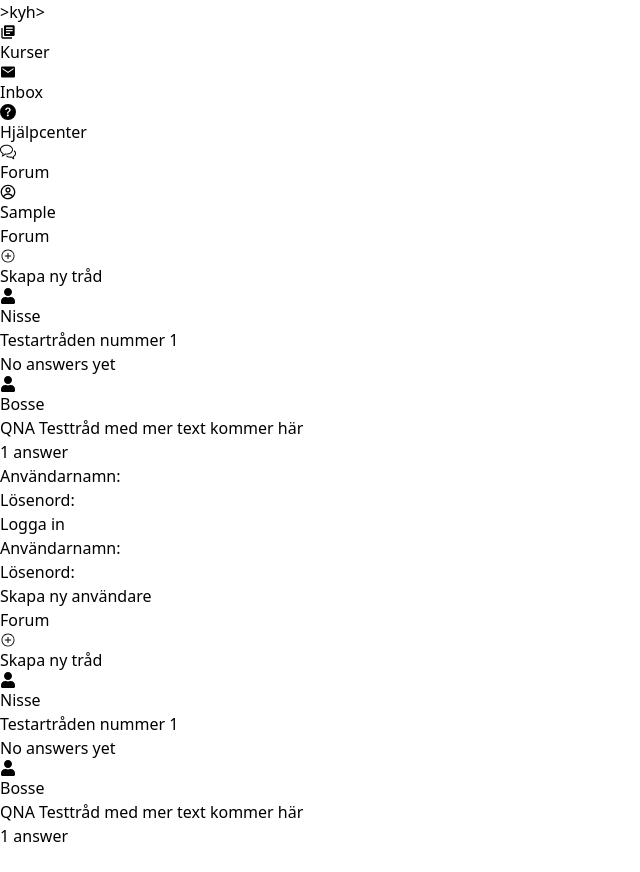
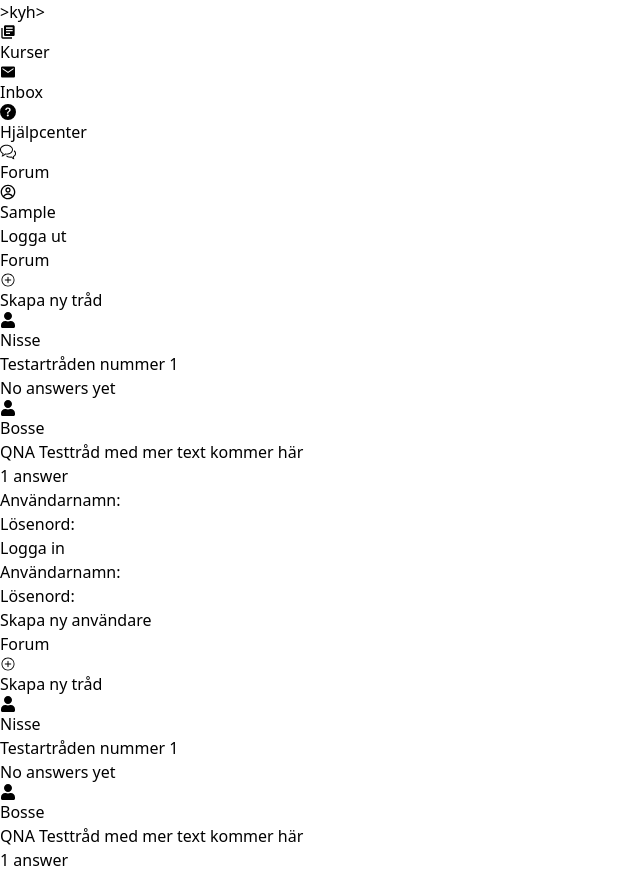
Before and after one commit to veraaa99/omniway-forum-individuell-uppgift, a React (Vite) app: page / in a window 1280 px wide. Both pictures are taken after typing "Sample", "Sample" into the empty fields and a click on the input "Skapa ny användare". Shown: the whole page, without its empty margins (0-640 px from the left). Before the commit the page ends 848 px from the top, so only its background shows below. Built offline with nearby package versions, Linux system fonts and the light colour scheme.

Commit message:
Created a LogOutButton component, and added it to the Header Component.

```diff
--- a/src/components/Header.tsx
+++ b/src/components/Header.tsx
@@ -5,6 +5,7 @@ import { IoMdMail } from "react-icons/io";
 import { MdLibraryBooks } from "react-icons/md";
 
 import { useUser } from "../contexts/UserContext";
+import LogOutButton from "./LogOutButton";
 
 function Header() {
 
@@ -36,6 +37,10 @@ function Header() {
               <CgProfile />
               <p className="text-black text-sm">{ currentUser == null ? '' : currentUser.userName }</p>
             </div>
+
+            <div className="flex flex-col items-center text-center justify-center">
+              <LogOutButton />
+            </div>
         </div>
     </div>
   )
--- /dev/null
+++ b/src/components/LogOutButton.tsx
@@ -0,0 +1,23 @@
+import { useUser } from "../contexts/UserContext"
+
+function LogOutButton() {
+
+    const { currentUser, actions } = useUser()
+
+    const handleLogOut: React.MouseEventHandler<HTMLButtonElement> = () => {
+        actions.setUser(null)
+        alert(`Användare ${currentUser?.userName} loggade ut`)
+        return
+    }
+
+  return (
+    <>
+        { currentUser !== null &&
+            <button className="rounded-lg py-1 px-2 border-white border-2 text-white text-sm hover:bg-orange-400" onClick={handleLogOut}>
+                Logga ut
+            </button>
+        }
+    </>
+  )
+}
+export default LogOutButton
```
